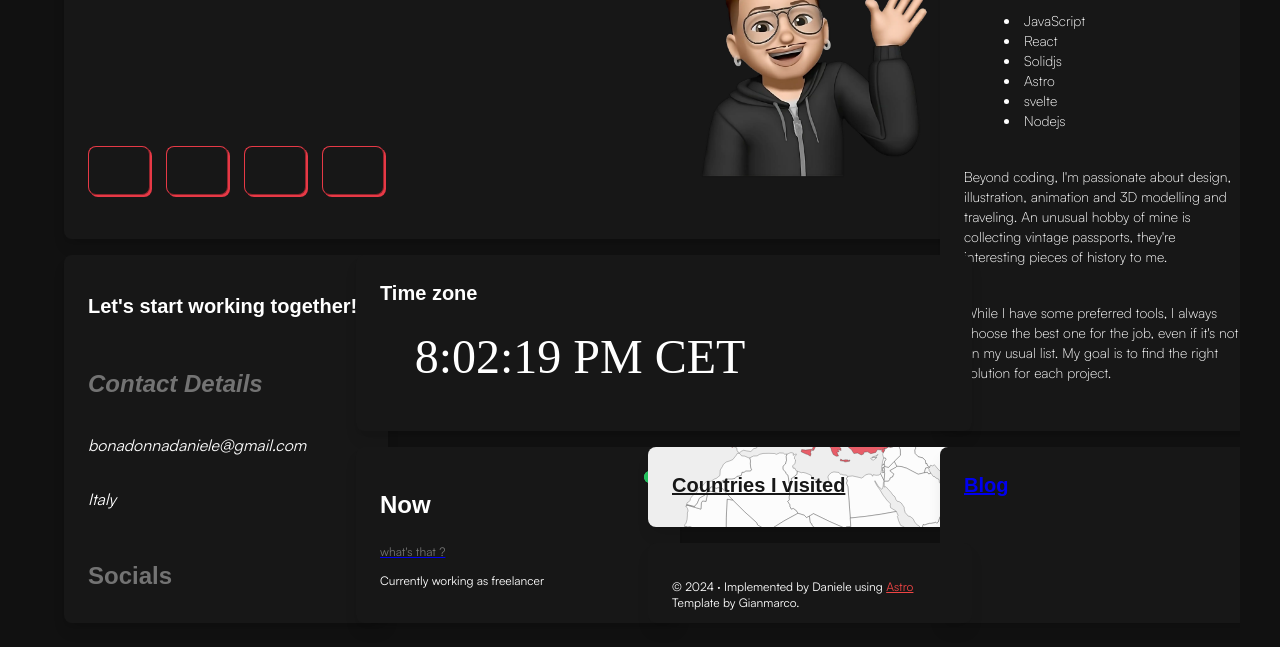
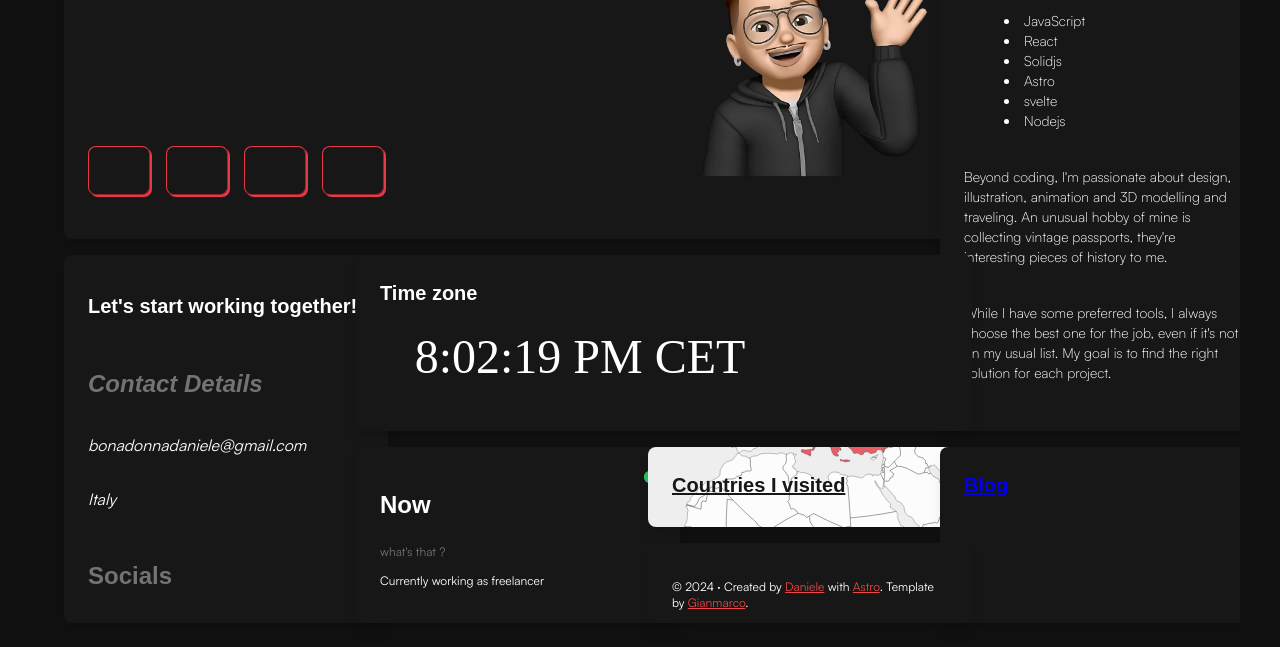
Before and after one commit to Daniele4299/astro-portfolio, an Astro site: page / in a window 1280 px wide. Shown: the part 153-800 px from the top of the page. Built offline with nearby package versions, Linux system fonts and the light colour scheme; Astro itself is replaced by a stand-in of ours; animation ran at ten frames a second; some icons are missing; a web font is replaced by a local one.

Commit message:
refactor

```diff
--- a/src/lib/constants.ts
+++ b/src/lib/constants.ts
@@ -1,9 +1,9 @@
 export const LINKS = {
   github: "https://github.com/Daniele4299",
   linkedin: "https://www.linkedin.com/in/daniele-maria-bonadonna/",
-  medium: "https://ladvace.medium.com/",
-  discord: "https://discordapp.com/users/163300027618295808",
-  dribble: "https://dribbble.com/Ladvace_Jace",
+  medium: "https://medium.com/",
+  discord: "https://discordapp.com/",
+  dribble: "https://dribbble.com/",
 };
 
 export const loaderAnimation = [
--- a/src/pages/index.astro
+++ b/src/pages/index.astro
@@ -62,11 +62,17 @@ import Globe from "../components/Globe";
     />
     <Card colSpan="md:col-span-1" rowSpan="md:row-span-1">
       <p class="text-xs">
-        © 2024 · Implemented by Daniele using <a
+        © 2024 · Created by <a
+        href="https://github.com/Daniele4299"
+        target="_blank"
+        class="text-red-500">Daniele</a> with <a
           href="https://astro.build/"
           target="_blank"
-          class="text-red-500">Astro</a
-        > Template by Gianmarco.
+          class="text-red-500">Astro</a>.
+        Template by <a
+        href="https://github.com/Ladvace"
+        target="_blank"
+        class="text-red-500">Gianmarco</a>.
       </p>
     </Card>
   </main>
```
Also changed, not shown: .github/FUNDING.yml (deleted), README.md, 1 other file.
